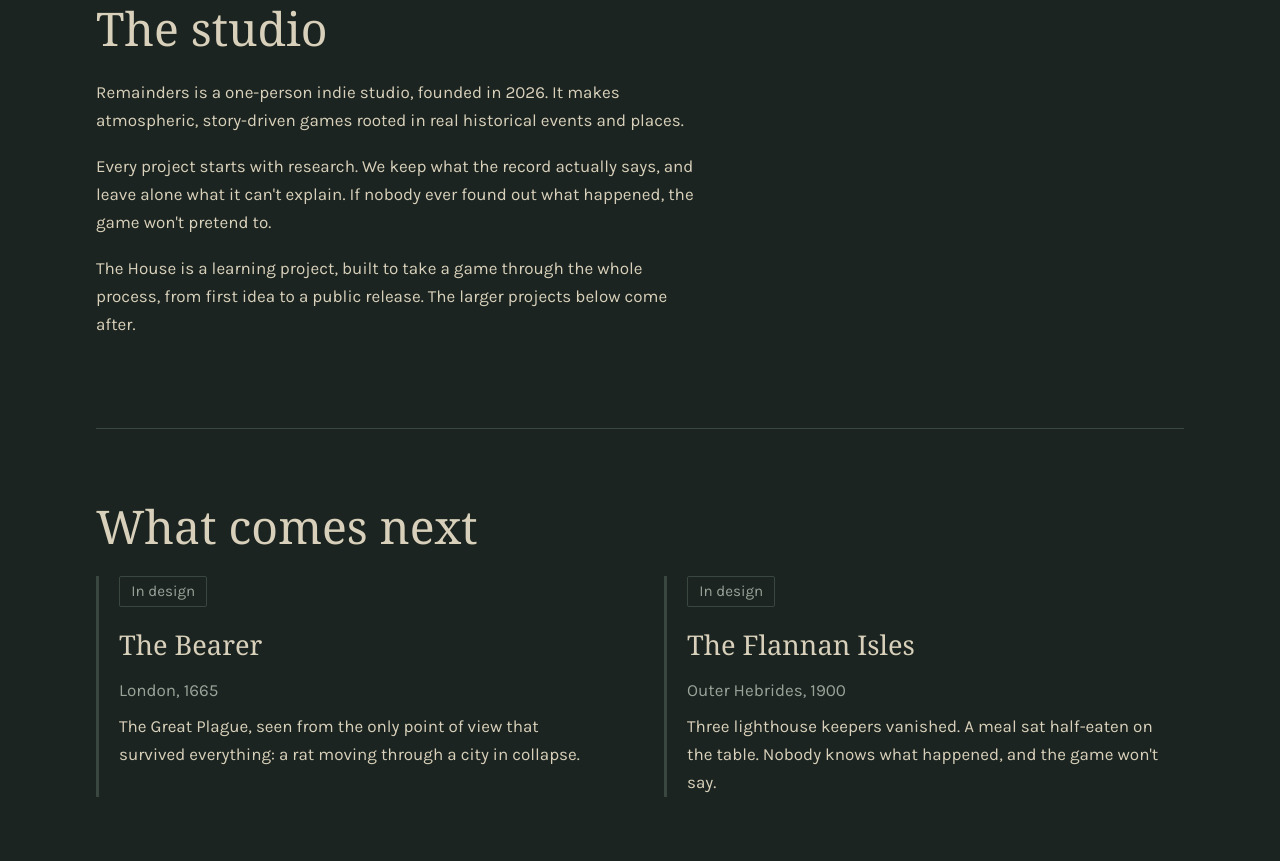
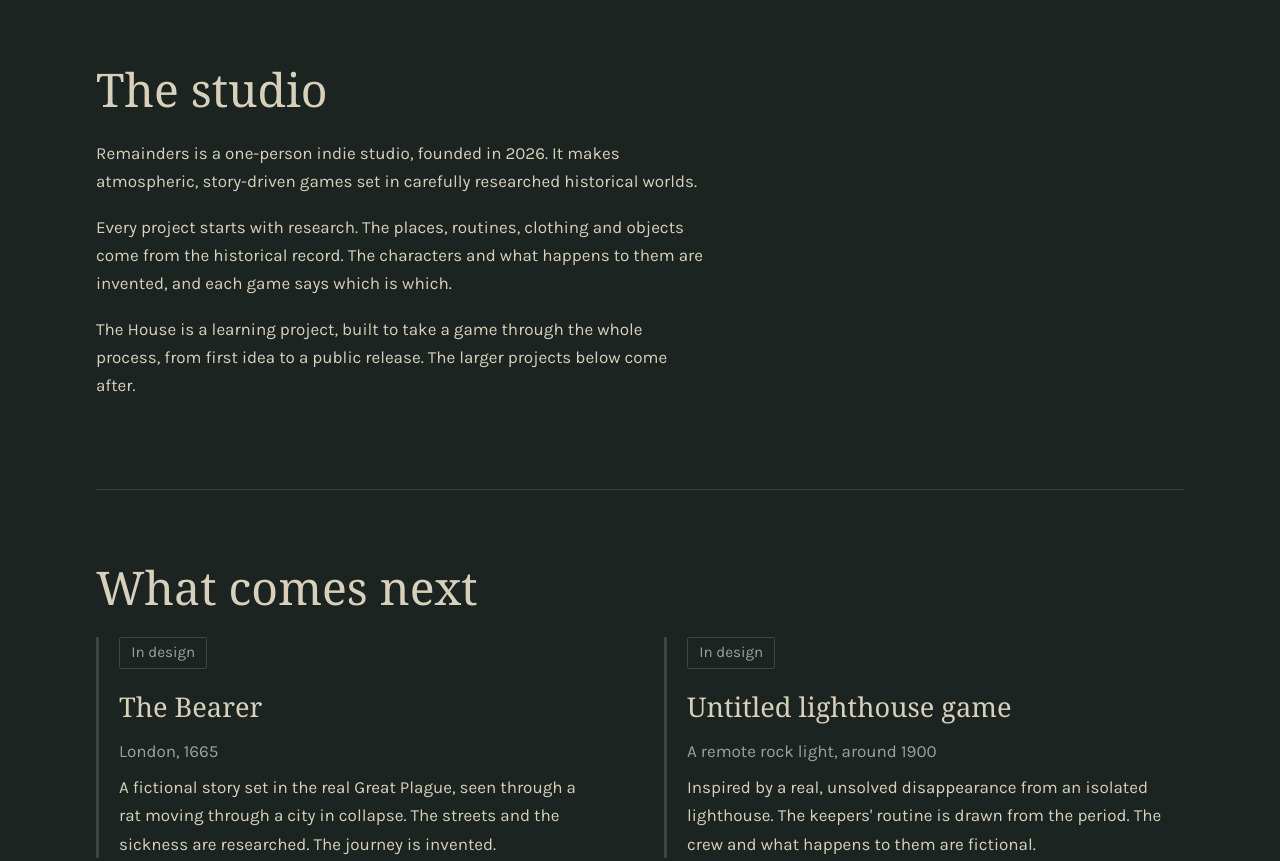
Before and after one commit to RemaindersStudio/remaindersstudio.github.io, a plain HTML site: page index.html in a window 1280 px wide. Shown: the part 1365-2226 px from the top of the page. Drawn offline with Linux system fonts and the light colour scheme; a web font is replaced by a local one.

Commit message:
Update title and description for index.html

```diff
--- a/index.html
+++ b/index.html
@@ -1,10 +1,13 @@
+
+
+Index · HTML
 <!DOCTYPE html>
 <html lang="en-GB">
 <head>
 <meta charset="utf-8">
 <meta name="viewport" content="width=device-width, initial-scale=1">
-<title>Remainders: small games about unsolved true stories</title>
-<meta name="description" content="Remainders is an independent game studio making atmospheric games from unsolved true stories. The House, a free 2D escape room, is in development.">
+<title>Remainders: period fiction inspired by true events</title>
+<meta name="description" content="Remainders is an independent game studio making atmospheric period fiction inspired by true events and unsolved cases. The House, a free 2D escape room, is in development.">
 <link rel="preconnect" href="https://fonts.googleapis.com">
 <link rel="preconnect" href="https://fonts.gstatic.com" crossorigin>
 <link href="https://fonts.googleapis.com/css2?family=IM+Fell+English:ital@0;1&family=Karla:wght@400;500;700&display=swap" rel="stylesheet">
@@ -175,7 +178,7 @@
     <div class="hero">
       <div>
         <h1>What's left behind.</h1>
-        <p class="lede">Remainders makes small, quiet games from true stories that were never solved. Our first is a free escape room set in a house that was never finished.</p>
+        <p class="lede">Remainders makes small, quiet games of period fiction, inspired by true events that were never explained. Our first is a free escape room set in a house that was never finished.</p>
       </div>
 
       <figure class="plan-wrap" style="margin:0">
@@ -210,8 +213,8 @@
     <section id="studio" aria-labelledby="studio-h">
       <h2 id="studio-h">The studio</h2>
       <div class="prose">
-        <p>Remainders is a one-person indie studio, founded in 2026. It makes atmospheric, story-driven games rooted in real historical events and places.</p>
-        <p>Every project starts with research. We keep what the record actually says, and leave alone what it can't explain. If nobody ever found out what happened, the game won't pretend to.</p>
+        <p>Remainders is a one-person indie studio, founded in 2026. It makes atmospheric, story-driven games set in carefully researched historical worlds.</p>
+        <p>Every project starts with research. The places, routines, clothing and objects come from the historical record. The characters and what happens to them are invented, and each game says which is which.</p>
         <p>The House is a learning project, built to take a game through the whole process, from first idea to a public release. The larger projects below come after.</p>
       </div>
     </section>
@@ -223,13 +226,13 @@
           <span class="status dim">In design</span>
           <h3 class="title">The Bearer</h3>
           <p class="meta">London, 1665</p>
-          <p>The Great Plague, seen from the only point of view that survived everything: a rat moving through a city in collapse.</p>
+          <p>A fictional story set in the real Great Plague, seen through a rat moving through a city in collapse. The streets and the sickness are researched. The journey is invented.</p>
         </article>
         <article>
           <span class="status dim">In design</span>
-          <h3 class="title">The Flannan Isles</h3>
-          <p class="meta">Outer Hebrides, 1900</p>
-          <p>Three lighthouse keepers vanished. A meal sat half-eaten on the table. Nobody knows what happened, and the game won't say.</p>
+          <h3 class="title">Untitled lighthouse game</h3>
+          <p class="meta">A remote rock light, around 1900</p>
+          <p>Inspired by a real, unsolved disappearance from an isolated lighthouse. The keepers' routine is drawn from the period. The crew and what happens to them are fictional.</p>
         </article>
       </div>
     </section>
@@ -260,7 +263,7 @@
         <!-- EDIT: replace these with real links once the accounts exist.
              Delete any line you don't have an account for. -->
         <ul class="contact-list">
-          <li>Email: <a href="mailto:remaindersstudio@outlook.com">remaindersstudio@outlook.com</a></li>
+          <li>Email: <a href="mailto:remaindersstudio@outlook.com">remaindersstudio@outlook.com.com</a></li>
           <li>Games: <a href="https://remaindersstudio.itch.io">remaindersstudio.itch.io</a></li>
         </ul>
       </div>
```
